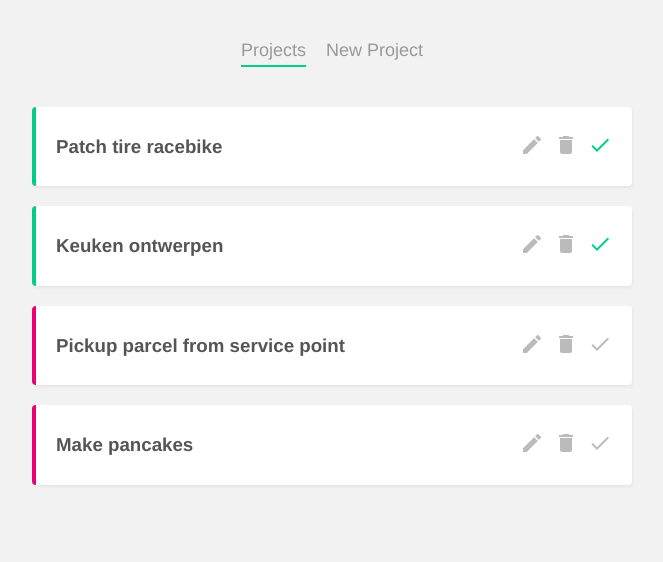
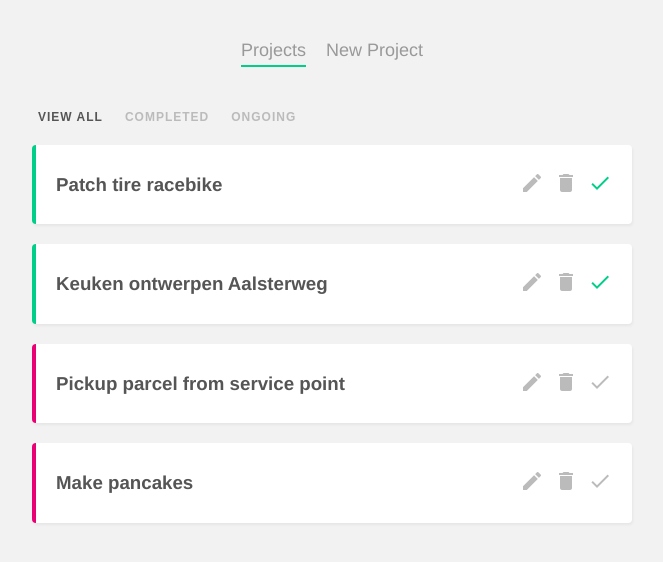
Before and after one commit to unizef/project-planner, a Vue app: page / in a window 1280 px wide. Shown: the top 562 px of the page, without its empty margins (308-971 px from the left). Built offline with nearby package versions, Linux system fonts and the light colour scheme; data requests are answered from the project's data file.

Commit message:
FilterNav component created

```diff
--- a/data/db.json
+++ b/data/db.json
@@ -3,13 +3,13 @@
     {
       "id": 1,
       "title": "Patch tire racebike",
-      "details": "lorem ipsum",
+      "details": "lorem ipsum lorem ipsum",
       "completed": true
     },
     {
       "id": 2,
-      "title": "Keuken ontwerpen",
-      "details": "120cm ",
+      "title": "Keuken ontwerpen Aalsterweg",
+      "details": "120cm, koelkast",
       "completed": true
     },
     {
--- /dev/null
+++ b/src/components/FilterNav.vue
@@ -0,0 +1,49 @@
+<template>
+  <nav class="filter-nav">
+    <button @click="updateFilter('all')" :class="{ active: current === 'all' }">
+      View All
+    </button>
+    <button
+      @click="updateFilter('completed')"
+      :class="{ active: current === 'completed' }"
+    >
+      Completed
+    </button>
+    <button
+      @click="updateFilter('ongoing')"
+      :class="{ active: current === 'ongoing' }"
+    >
+      Ongoing
+    </button>
+  </nav>
+</template>
+
+<script>
+export default {
+  props: ["current"],
+  methods: {
+    updateFilter(by) {
+      this.$emit("filterChange", by);
+    },
+  },
+};
+</script>
+
+<style>
+.filter-nav button {
+  background: none;
+  border: none;
+  color: #bbb;
+  outline: none;
+  font-size: 12px;
+  text-transform: uppercase;
+  margin-right: 10px;
+  letter-spacing: 1px;
+  font-weight: bold;
+  cursor: pointer;
+}
+
+.filter-nav button.active {
+  color: #555;
+}
+</style>
--- a/src/views/EditProject.vue
+++ b/src/views/EditProject.vue
@@ -18,6 +18,14 @@
       uri: "http://localhost:3000/projects/" + this.id,
     };
   },
+  mounted() {
+    fetch(this.uri)
+      .then((res) => res.json())
+      .then((data) => {
+        this.title = data.title;
+        this.details = data.details;
+      });
+  },
   methods: {
     handleSubmit() {
       fetch(this.uri, {
@@ -32,14 +40,6 @@
         .catch((e) => console.log(e));
     },
   },
-  mounted() {
-    fetch(this.uri)
-      .then((res) => res.json())
-      .then((data) => {
-        this.title = data.title;
-        this.details = data.details;
-      });
-  },
 };
 </script>
 
--- a/src/views/Home.vue
+++ b/src/views/Home.vue
@@ -1,5 +1,6 @@
 <template>
   <div class="home">
+    <FilterNav @filterChange="this.current = $event" :current="current" />
     <div v-if="projects.length">
       <div v-for="project in projects" :key="project.id">
         <SingleProject
@@ -14,12 +15,14 @@
 
 <script>
 import SingleProject from "../components/SingleProject.vue";
+import FilterNav from "../components/FilterNav.vue";
 export default {
   name: "Home",
-  components: { SingleProject },
+  components: { SingleProject, FilterNav },
   data() {
     return {
       projects: [],
+      current: "all",
     };
   },
   methods: {
```
